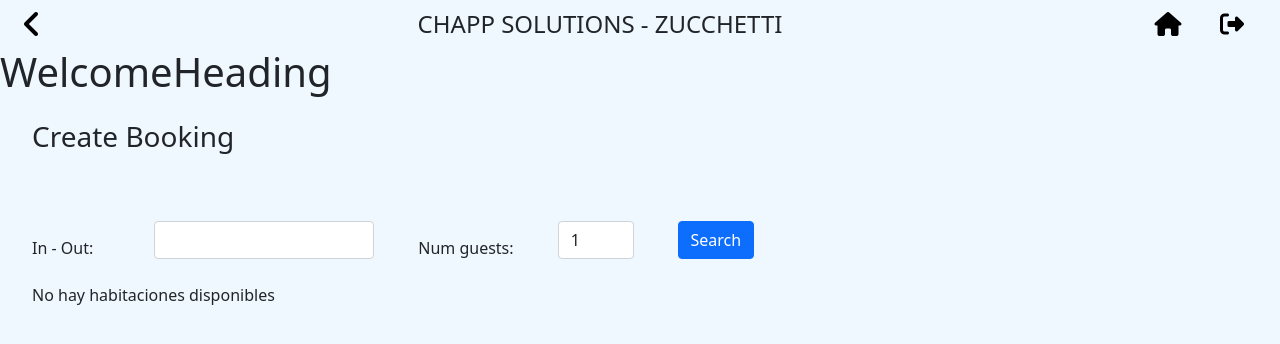
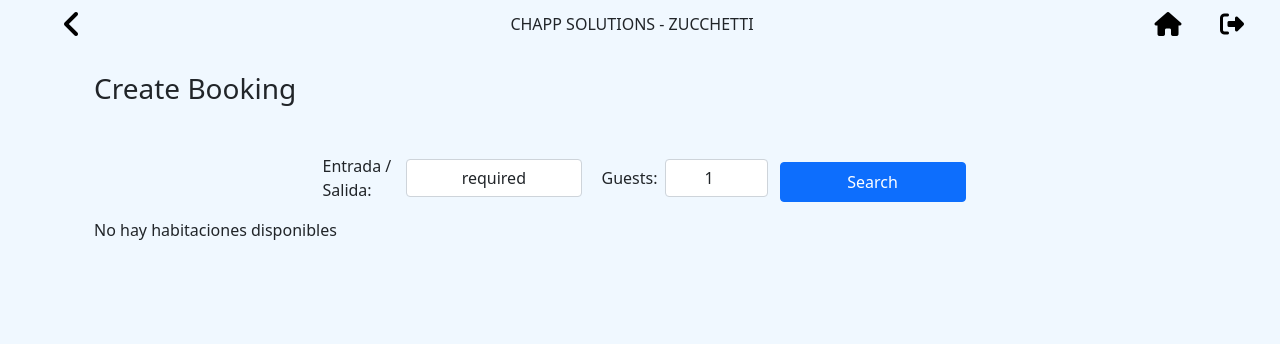
Before and after one commit to Deborah92/hotelbookingapp, a Django app: page /new_booking in a window 1280 px wide. Shown: the top 344 px of the page. Run offline with Django 3.2, Linux system fonts and the light colour scheme; a user stored in the database is signed in; some libraries are stand-ins or nearby versions.

Commit message:
arreglos vistas y mensajes

```diff
--- a/hotelbooking/static/css/app.css
+++ b/hotelbooking/static/css/app.css
@@ -78,11 +78,6 @@ body{
     color: #fff;
 }
 
-#title-app {
-    font-size: x-large;
-    display: inline-flex;
-    align-items: center;
-}
 
 #search-bar {
     display: flex;
@@ -119,3 +114,16 @@ body{
 .label-search {
     margin-top: 0.5em;
 }
+.w-10{
+    width: 10% !important;
+}.w-20{
+    width: 20% !important;
+}.w-30{
+    width: 30% !important;
+}
+.w-40{
+    width: 40% !important;
+}
+.w-80{
+    width: 80% !important;
+}
--- a/hotelbooking/templates/app/base.html
+++ b/hotelbooking/templates/app/base.html
@@ -15,19 +15,20 @@
     <body>
         {% if user.is_authenticated %}
 
-            <div id= "" class= "me-md-3 d-flex justify-content-between">
-                <button class="btn-transparent d-flex justify-content-center align-items-center" onClick="window.history.back();return false;" ><i class="fa fa-angle-left fa-2xl"></i></button>
-                <span id="title-app" class="text-align-center align-items-center m-0">CHAPP SOLUTIONS - ZUCCHETTI</span>
-                <div class="d-flex">
+            <div class= "mx-3 d-flex justify-content-between">
+                <button class="btn-transparent d-flex justify-content-center align-items-center mx-4" onClick="window.history.back();return false;" ><i class="fa fa-angle-left fa-2xl"></i></button>
+                <div class="d-flex text-align-center align-items-center m-0">CHAPP SOLUTIONS - ZUCCHETTI</div>
+                <div class="d-flex me-0">
                     <button class="btn-transparent d-flex justify-content-center align-items-center" onclick="location.href='/'" ><i class="fa fa-home fa-xl"></i></button>
                     <button class="btn-transparent d-flex justify-content-center align-items-center" onclick="location.href='/logout'" ><i class="fa-solid fa-right-from-bracket fa-xl"></i></button>
 
                 </div>
             </div>
         {% endif %}
-
+        <div class="container d-flex justify-content-center col-12">
         {% block content %}
         {% endblock %}
+        </div>
 
         {% include 'app/msg_error.html' %}
 
--- a/hotelbooking/templates/hotelbooking/new_booking.html
+++ b/hotelbooking/templates/hotelbooking/new_booking.html
@@ -2,43 +2,34 @@
 
 {% block content %}
     {% load i18n %}
-    <h1>{% trans 'WelcomeHeading' %}</h1>
+    <!-- <h1>{% trans 'WelcomeHeading' %}</h1> -->
 
-    <div class="">
-        <div class="title-div">
-            <h3 class="w70" >Create Booking</h3>
+    <div class="container">
+        <div class="d-flex justify-content-start">
+            <h3 class="mt-4" >Create Booking</h3>
         </div>
-        <div class="margin2">
-
-            <form action="{% url 'get_room_types_available' %}" method="get">
-                <div id="search-bar" >
-                    <div class="form-group row mr-2 fit-content">
-                        <label class="col-sm-4 col-form-label label-search">In - Out:</label>
-                        <div class="col-sm-8">
-                            <input type="text" name="in_out_range" class="form-control" required />
+        <form class= "row d-md-flex fit-content justify-content-center mt-4" action="{% url 'get_room_types_available' %}" method="get">
+            <div class="d-flex align-items-center justify-content-center col-12 col-md-3 mt-3 ps-0">
+                <label class="d-flex text-start mt-0 ms-2">Entrada / Salida:</label>
+                <input type="text" class="form-control fit-content mt-0 text-center ms-2" name="in_out_range" value={{in_out_range}}  required />
             </div>
+            <div class="d-flex align-items-center justify-content-start justify-content-md-center col-12 col-md-2 mt-3 ps-0 ">
+                <label class="d-flex text-start mt-0 ms-2">Guests:</label>
+                <input type="number" class="form-control fit-content mt-0 text-center ms-2" name="num_guests" min="1" max="4" value={{num_guests}} required />
             </div>
-                    <div class="form-group row mr-2 fit-content">
-                        <label class="col-sm-7 col-form-label label-search">Num guests:</label>
-                        <div class="col-sm-5">
-                            <input type="number" class="form-control" name="num_guests" min="1" max="4" value={{num_guests}} required />
-                        </div>
-                    </div>
-                    <button type="submit" class="btn btn-primary fit-content align-items-center">Search</button>
-                </div>
+            <button type="submit" class="col-md-2 btn btn-primary mt-4">Search</button>
         </form>
 
-
         {% for room_type in room_types_available %}
-                    <form action="{% url 'booking_contact_data' %}" method="get">
-                        <div class= "card-booking">
-                            <div id="align-items-card" class="d-flex">
-                                <span>{{ room_type.name }}</span>
-                                <span id="occupancy-icon"><i class="fa-solid fa-user-large"></i>{{ room_type.max_guest }}</span>
-                                <span>{{ room_type.total }}€</span>
+            <form class="d-flex justify-content-center" action="{% url 'booking_contact_data' %}" method="get">
+                <div class="card col-10 col-md-8">
+                    <div class="card-body d-flex justify-content-between align-items-center">
+                        <span class="h5 col">{{ room_type.name }}</span>
+                        <span class="col d-flex justify-content-center"><i class="fa-solid fa-user-large" ></i>{{ room_type.max_guest }}</span>
+                        <span class="col text-center">{{ room_type.total }}€</span>
+                        <button type="submit" class="btn btn-primary">Select</a>
                     </div>
 
-                            <button type="submit" class="btn btn-primary">Select</a>
                 </div>
                 <input type="hidden" name="room_type" value={{room_type.id}} required >
                 <input type="hidden" name="in_out_range" value={{in_out_range}} class="form-control" required />
@@ -50,7 +41,7 @@
             No hay habitaciones disponibles
         {% endif %}
     </div>
-    </div>
+
 
 
     <script type="text/javascript">
--- a/hotelbooking/views.py
+++ b/hotelbooking/views.py
@@ -20,8 +20,6 @@ def login_user(request):
     return render(request, 'registration/login.html', {})
 
 def authenticate_user(request):
-    username = request.POST['username']
-    password = request.POST['password']
     user = authenticate(request)
     if user is not None:
         login(request, user)
@@ -74,8 +72,6 @@ def get_room_types_available(request):
             {'num_guests': num_guests}
         )
 
-
-
 def booking_contact_data(request):
     try:
         in_out_range = request.GET['in_out_range'].split(" - ")
@@ -87,22 +83,30 @@ def booking_contact_data(request):
         messages.error(request, str("Invalid dates"))
         return redirect(get_url_home())
 
-    num_guests = request.GET['num_guests']
-    room_type = request.GET['room_type']
-    total = request.GET['total']
-    return render(
-        request,
-        'hotelbooking/booking_contact_data.html',
-        {'in_date': in_date, 'out_date': out_date, 'num_guests': num_guests, 'room_type': room_type, 'total': total}
-    )
+    try:
+        num_guests = request.GET['num_guests']
+        room_type = request.GET['room_type']
+        total = request.GET['total']
+        room_type_instance = RoomType.objects.filter(id=room_type, max_guest__gte=num_guests).get()
+
+        return render(
+            request,
+            'hotelbooking/booking_contact_data.html',
+            {'in_date': in_date, 'out_date': out_date, 'num_guests': num_guests, 'room_type': room_type, 'room_type_name': room_type_instance.name, 'total': total}
+        )
+    except Exception as e:
+        messages.error(request,  'Error: %s' % e.msg)
+        return redirect(get_url_home())
 
 def create_or_update_customer(name, email, country_code, phone):
     try:
         customer_instance = Customer.objects.get(email=email)
     except Customer.DoesNotExist:
-        customer_instance = Customer(name=name, email=email, country_code=country_code, phone=phone)
-        customer_instance.save()
-
+        try:
+            customer_instance = Customer(name=name, email=email, country_code=country_code, phone=phone)
+            customer_instance.save()
+        except  Exception as e:
+            raise Exception('Error saving customer: %s' % e.msg)
     return customer_instance
 
 
@@ -115,9 +119,12 @@ def save_booking(request):
     email = request.POST['email']
     country_code = request.POST['country_code']
     phone = request.POST['phone']
-    error=''
 
-    customer_instance = create_or_update_customer(name, email, country_code, phone)
+    try:
+        customer_instance = create_or_update_customer(name, email, country_code, phone)
+    except Exception as e:
+        messages.error(request, e.msg)
+        return redirect(get_url_home())
 
     try:
         room_type_instance = RoomType.objects.filter(id=room_type, max_guest__gte=num_guests).get()
@@ -127,21 +134,7 @@ def save_booking(request):
 
     room = Room.objects.filter( type=room_type, is_bookable=True).exclude(booking__checkin_date__lte=out_date, booking__checkout_date__gt=in_date).order_by('num').first()
     if room:
-        dif_in_out_date = dif_between_dates(in_date,out_date)
-        total = dif_in_out_date.days * room_type_instance.price
-        now=datetime.now().strftime("%c")
-
-        booking_instance = Booking(
-            locator = generate_hash(now+str(num_guests)+str(room.num)),
-            room_type = room_type_instance,
-            num_guest = num_guests,
-            customer = customer_instance,
-            total_price = total,
-            room_num = room,
-            checkin_date = in_date,
-            checkout_date = out_date,
-            created_date = str(datetime.now()),
-        )
+        booking_instance = new_record_booking(num_guests, room, room_type_instance, customer_instance, in_date, out_date)
         try:
             booking_instance.save()
         except Exception as e:
@@ -158,3 +151,22 @@ def save_booking(request):
 
 def get_url_home():
     return reverse('booking_list')
+
+def new_record_booking(num_guests, room, room_type_instance, customer_instance, in_date, out_date):
+    try:
+        dif_in_out_date = dif_between_dates(in_date,out_date)
+        total = dif_in_out_date.days * room_type_instance.price
+        now=datetime.now()
+        return Booking(
+            locator = generate_hash(now.strftime("%c")+str(num_guests)+str(room.num)),
+            room_type = room_type_instance,
+            num_guest = num_guests,
+            customer = customer_instance,
+            total_price = total,
+            room_num = room,
+            checkin_date = in_date,
+            checkout_date = out_date,
+            created_date = str(now),
+        )
+    except Exception as e:
+        raise Exception('Error saving booking: %s' % e.msg)
```
Also changed, not shown: hotelbooking/templates/hotelbooking/booking_contact_data.html (+69 -2 lines), db.sqlite3. Lines whose indentation alone changed are shown as unchanged.
